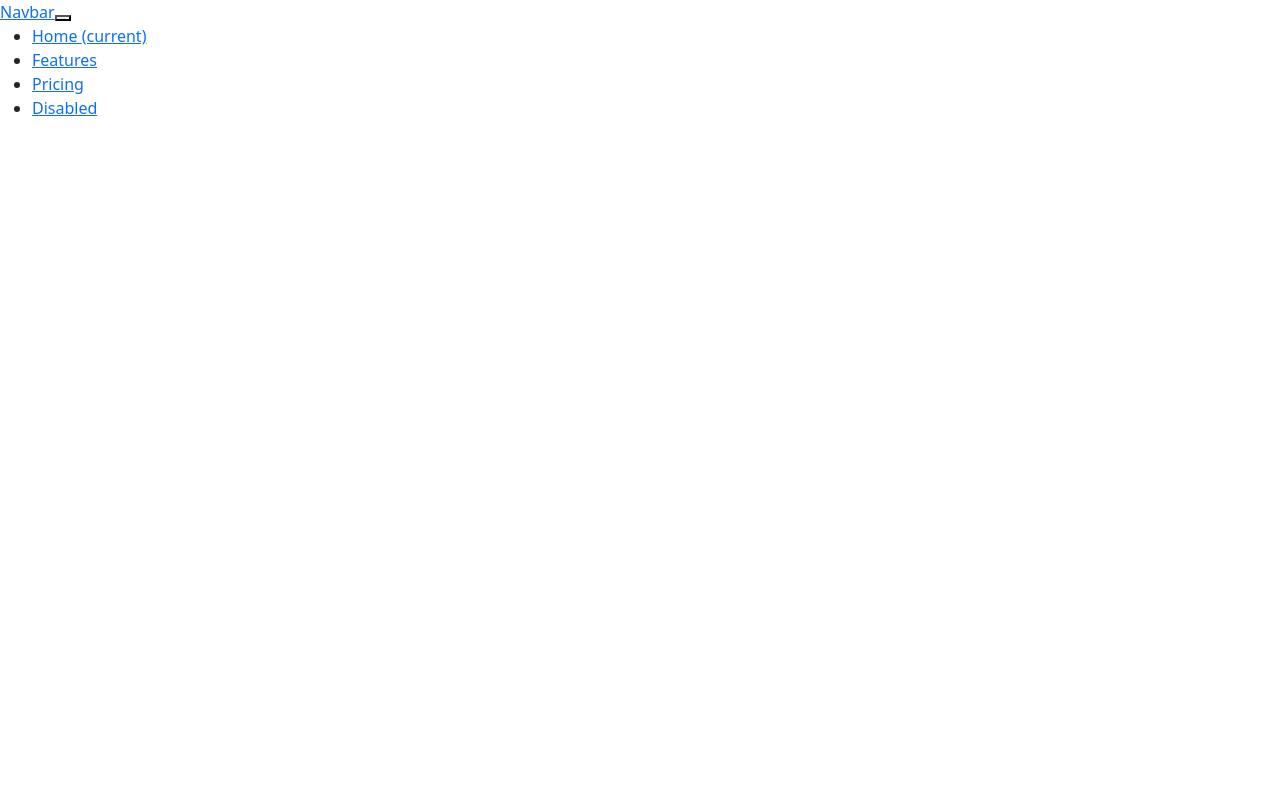
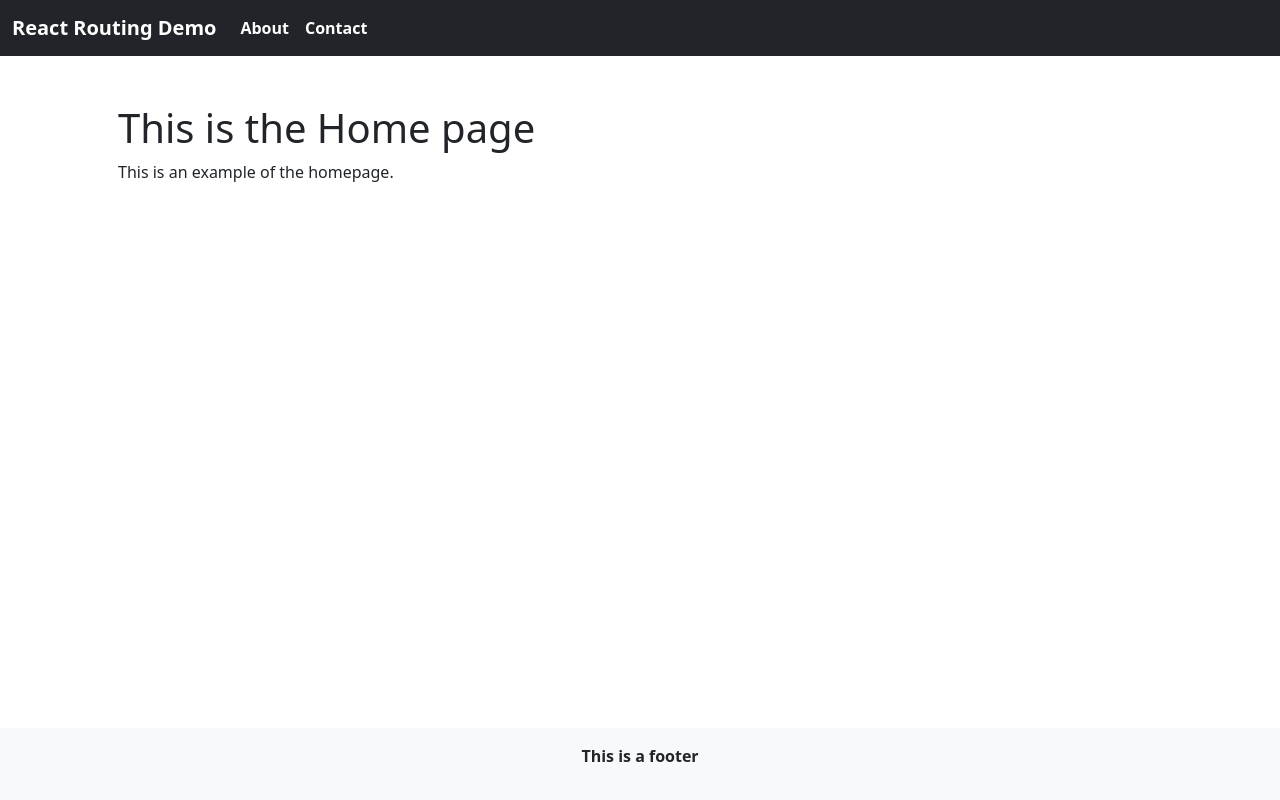
Before and after one commit to davincodes/reactdemo, a React (Vite) app: page / in a window 1280 px wide. Built offline with nearby package versions, Linux system fonts and the light colour scheme.

Commit message:
added react router

```diff
--- a/src/App.jsx
+++ b/src/App.jsx
@@ -3,6 +3,7 @@ import Layout from './pages/Layout.jsx';
 import About from './pages/About.jsx';
 import Contact from './pages/Contact.jsx';
 import Home from './pages/Home.jsx';
+import NotFound from './pages/NotFound.jsx';
 import 'bootstrap/dist/css/bootstrap.css';
 import 'bootstrap/dist/js/bootstrap.js';
 
@@ -16,6 +17,8 @@ function App() {
           <Route index element={<Home />}/>
           <Route path="about" element={<About />}/>
           <Route path="contact" element={<Contact />}/>
+          <Route path="*" element={<NotFound />}/>
+
         </Route>
       </Routes>
     </BrowserRouter>
--- a/src/pages/About.jsx
+++ b/src/pages/About.jsx
@@ -1,6 +1,9 @@
 function About(){
     return(
+        <>
         <h1>This is the About page</h1>
+        <p>This is an example of the homepage.</p>
+        </>
     )
 }
 
--- a/src/pages/Home.jsx
+++ b/src/pages/Home.jsx
@@ -1,6 +1,9 @@
 function Home(){
     return(
+        <>
         <h1>This is the Home page</h1>
+        <p>This is an example of the homepage.</p>
+        </>
     )
 }
 
--- a/src/pages/Layout.jsx
+++ b/src/pages/Layout.jsx
@@ -2,52 +2,39 @@
 import { Outlet, Link } from "react-router-dom";
 function Layout() {
     return (
-    <>
-    <nav ClassName="navbar navbar-expand-lg navbar-light bg-light">
-    <a ClassName="navbar-brand" href="#">Navbar</a>
-    <button ClassName="navbar-toggler" type="button" data-toggle="collapse" data-target="#navbarNav" aria-controls="navbarNav" aria-expanded="false" aria-label="Toggle navigation">
-        <span ClassName="navbar-toggler-icon"></span>
+    //Sticky Footer
+    <main className="d-flex flex-column min-vh-100">
+        <nav className="navbar navbar-expand-lg bg-dark">
+            <div className="container-fluid">
+                <Link className="navbar-brand fw-bold text-white" to="/">React Routing Demo</Link>
+                <button className="navbar-toggler" type="button" data-bs-toggle="collapse" data-bs-target="#navbarNav" aria-controls="navbarNav" aria-expanded="false" aria-label="Toggle navigation">
+                    <span className="navbar-toggler-icon"></span>
                 </button>
-        <div ClassName="collapse navbar-collapse" id="navbarNav">
-            <ul ClassName="navbar-nav">
-            <li ClassName="nav-item active">
-                <a ClassName="nav-link" href="#">Home <span ClassName="sr-only">(current)</span></a>
+                <div className="collapse navbar-collapse" id="navbarNav">
+                    <ul className="navbar-nav">
+                        <li className="nav-item">
+                            <Link className="nav-link fw-bold text-white" to="about">About</Link>
                         </li>
-            <li ClassName="nav-item">
-                <a ClassName="nav-link" href="#">Features</a>
-            </li>
-            <li ClassName="nav-item">
-                <a ClassName="nav-link" href="#">Pricing</a>
-            </li>
-            <li ClassName="nav-item">
-                <a ClassName="nav-link disabled" href="#">Disabled</a>
+                        <li className="nav-item">
+                            <Link className="nav-link fw-bold text-white" to="contact">Contact</Link>
                         </li>
                     </ul>
                 </div>
+            </div>
         </nav>
 
-    <div className="container">
+    <div className="container p-5">
+        {/*  */}
+        <Outlet></Outlet>
+    </div>
 
-    </div>
-    </>
+    {/* mt-auto for sticky footer */}
+    <footer className="footer bg-light mt-auto">
+        <p className="text-center p-3 fw-bold">This is a footer</p>
+    </footer>
+    </main>
 
 
-        // <>
-        //     <nav>
-        //         <ul>
-        //             <li>
-        //                 <Link to="/home">Home</Link>
-        //             </li>
-        //             <li>
-        //                 <Link to="/contact">Contact</Link>
-        //             </li>
-        //             <li>
-        //                 <Link to="/about">About</Link>
-        //             </li>
-        //         </ul>
-        //     </nav>
-        //     <Outlet />
-        // </>
     );
 }
 
--- /dev/null
+++ b/src/pages/NotFound.jsx
@@ -0,0 +1,7 @@
+function NotFound(){
+    return(
+        <h1>404 Not Found.</h1>
+    )
+}
+
+export default NotFound;
```
Lines whose indentation alone changed are shown as unchanged.
